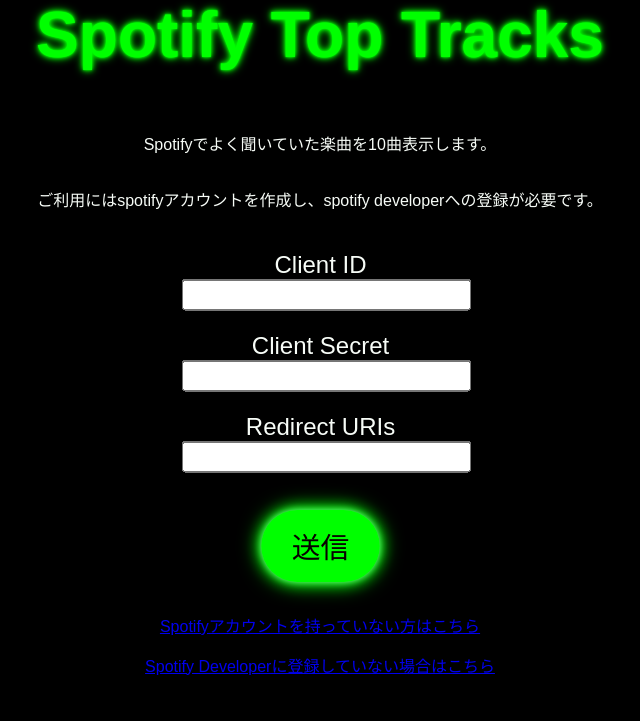
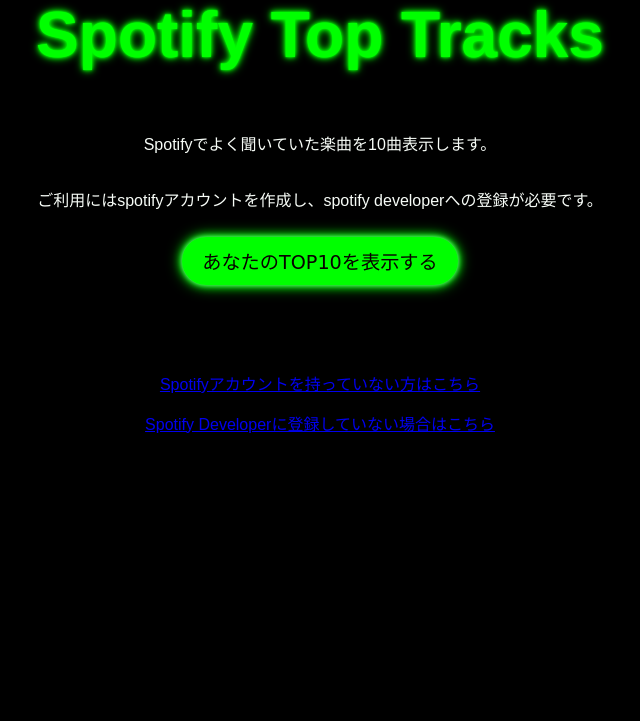
Before and after one commit to fewlio-LLUNA/SpotifyFavorite, a Flask app: page / in a window 1280 px wide. Shown: the part 115-836 px from the top of the page, without its empty margins (320-960 px from the left). After the commit the page ends 548 px from the top, so only its background shows below. Run offline with Flask 3, Linux system fonts and the light colour scheme.

Commit message:
基本機能修正

```diff
--- a/src/app.py
+++ b/src/app.py
@@ -1,5 +1,6 @@
 import os
 
+from dotenv import load_dotenv
 from flask import Flask, redirect, render_template, request, session, url_for
 from spotipy import Spotify
 from spotipy.oauth2 import SpotifyOAuth
@@ -7,84 +8,65 @@ from spotipy.oauth2 import SpotifyOAuth
 app = Flask(__name__)
 app.secret_key = os.urandom(24)  # セッション管理のための秘密鍵
 
+load_dotenv()
+
+# Spotify APIのクライアントID、シークレット、およびリダイレクトURIを環境変数から取得
+SPOTIFY_CLIENT_ID = os.getenv("SPOTIFY_CLIENT_ID")
+SPOTIFY_CLIENT_SECRET = os.getenv("SPOTIFY_CLIENT_SECRET")
+SPOTIFY_REDIRECT_URI = os.getenv("SPOTIFY_REDIRECT_URI")
+
+# Spotipyの認証設定
+sp_oauth = SpotifyOAuth(
+    client_id=SPOTIFY_CLIENT_ID,
+    client_secret=SPOTIFY_CLIENT_SECRET,
+    redirect_uri=SPOTIFY_REDIRECT_URI,
+    scope="user-top-read",
+)
+
 
 @app.route("/")
 def index():
     return render_template("index.html")
 
 
-@app.route("/submit", methods=["POST"])
-def submit():
-    session["client_id"] = request.form["client_id"]
-    session["client_secret"] = request.form["client_secret"]
-    session["redirect_uri"] = request.form["redirect_uris"]
-    return redirect(url_for("login"))
-
-
 @app.route("/login")
 def login():
-    if "client_id" not in session or "client_secret" not in session or "redirect_uri" not in session:
-        return redirect(url_for("index"))
-
-    sp_oauth = SpotifyOAuth(
-        client_id=session["client_id"],
-        client_secret=session["client_secret"],
-        redirect_uri=session["redirect_uri"],
-        scope="user-top-read",
-    )
-    return redirect(sp_oauth.get_authorize_url())
+    # Spotifyの認証URLにリダイレクト
+    auth_url = sp_oauth.get_authorize_url()
+    return redirect(auth_url)
 
 
 @app.route("/callback")
 def callback():
-    if "client_id" not in session or "client_secret" not in session or "redirect_uri" not in session:
-        return redirect(url_for("index"))
-
-    sp_oauth = SpotifyOAuth(
-        client_id=session["client_id"],
-        client_secret=session["client_secret"],
-        redirect_uri=session["redirect_uri"],
-        scope="user-top-read",
-    )
-
+    # 認証コードを取得し、アクセストークンを取得
     code = request.args.get("code")
-    if not code:
-        print("Error: No code received from Spotify")
-        return redirect(url_for("index"))
-
     token_info = sp_oauth.get_access_token(code)
-    if not token_info:
-        print("Error: Failed to retrieve token_info")
-        return redirect(url_for("index"))
-
     session["token_info"] = token_info
-    print("Token info saved:", session["token_info"])
-
     return redirect(url_for("top_tracks"))
 
 
 @app.route("/top-tracks")
 def top_tracks():
-    if "token_info" not in session:
-        print("Error: No token_info in session")
+    # トークンの有効性を確認し、必要に応じてリフレッシュ
+    token_info = session.get("token_info", None)
+    if not token_info:
         return redirect(url_for("login"))
 
-    token_info = session["token_info"]
-    print("Using token_info:", token_info)
+    if sp_oauth.is_token_expired(token_info):
+        token_info = sp_oauth.refresh_access_token(token_info["refresh_token"])
+        session["token_info"] = token_info
 
+    # Spotify APIクライアントを作成
     sp = Spotify(auth=token_info["access_token"])
+
+    # ユーザーのTOP10楽曲を取得
     results = sp.current_user_top_tracks(limit=10, time_range="long_term")
-
-    if not results or "items" not in results:
-        print("Error: Failed to fetch top tracks")
-        return redirect(url_for("index"))
-
     top_tracks = [
         {
             "name": track["name"],
             "artists": ", ".join(artist["name"] for artist in track["artists"]),
-            "image_url": track["album"]["images"][1]["url"],
-            "preview_url": track["preview_url"],
+            "image_url": track["album"]["images"][1]["url"],  # 中サイズのジャケット画像
+            # "preview_url": track["preview_url"],  # プレビューURL
         }
         for track in results["items"]
     ]
--- a/src/templates/index.html
+++ b/src/templates/index.html
@@ -14,7 +14,7 @@
         <p>Spotifyでよく聞いていた楽曲を10曲表示します。</p>
         <p>ご利用にはspotifyアカウントを作成し、spotify developerへの登録が必要です。</p>
 
-        <form action="/submit" method="POST" class="form-container">
+        <!-- <form action="/submit" method="POST" class="form-container">
             <div class="form-group">
                 <label for="client_id">Client ID</label>
                 <input type="text" id="client_id" name="client_id" required>
@@ -31,7 +31,12 @@
             </div>
 
             <button type="submit">送信</button>
-        </form>
+        </form> -->
+
+        <a href="/login">
+            <button>あなたのTOP10を表示する</button>
+        </a>
+
 
         <div class="links-container">
             <p><a href="https://www.spotify.com/signup" target="_blank">Spotifyアカウントを持っていない方はこちら</a></p>
```
Also changed, not shown: src/static/tracks_styles.css (+11 -0 lines), src/templates/top_tracks.html (+6 -4 lines).
